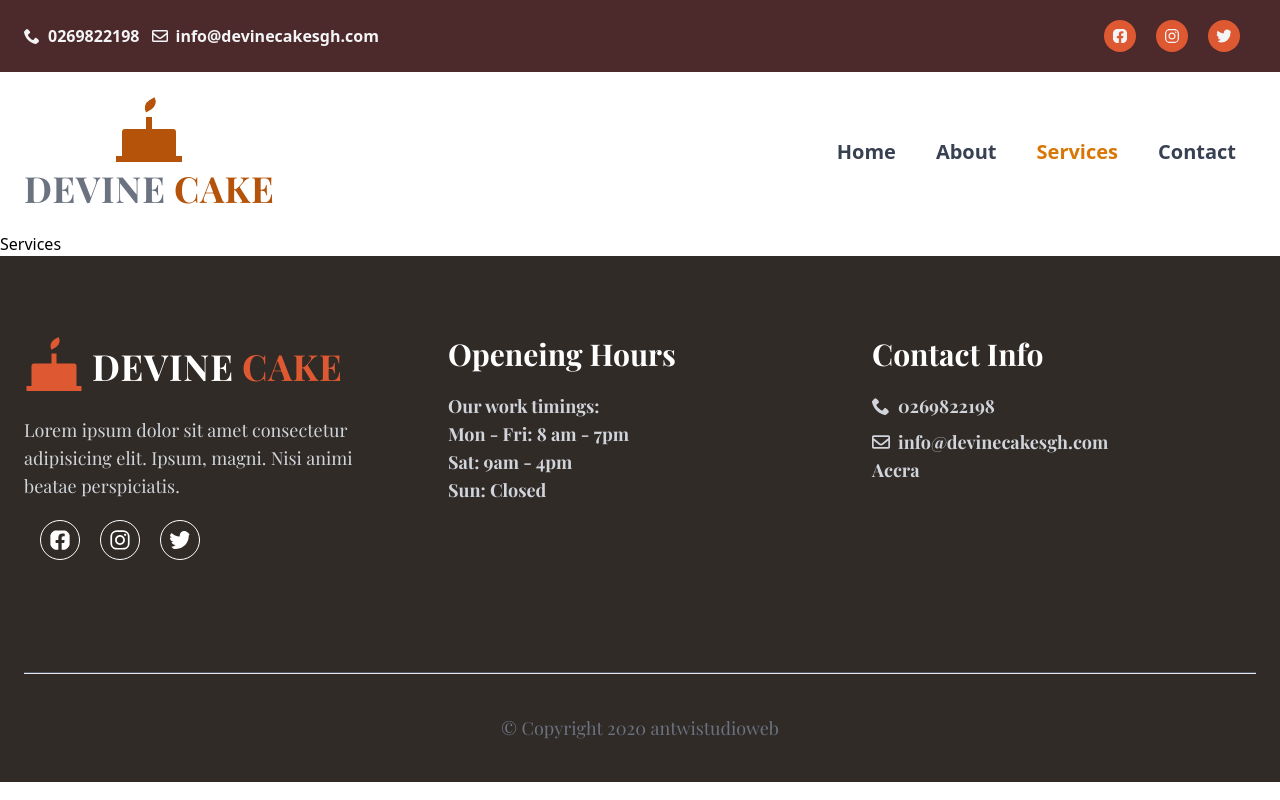
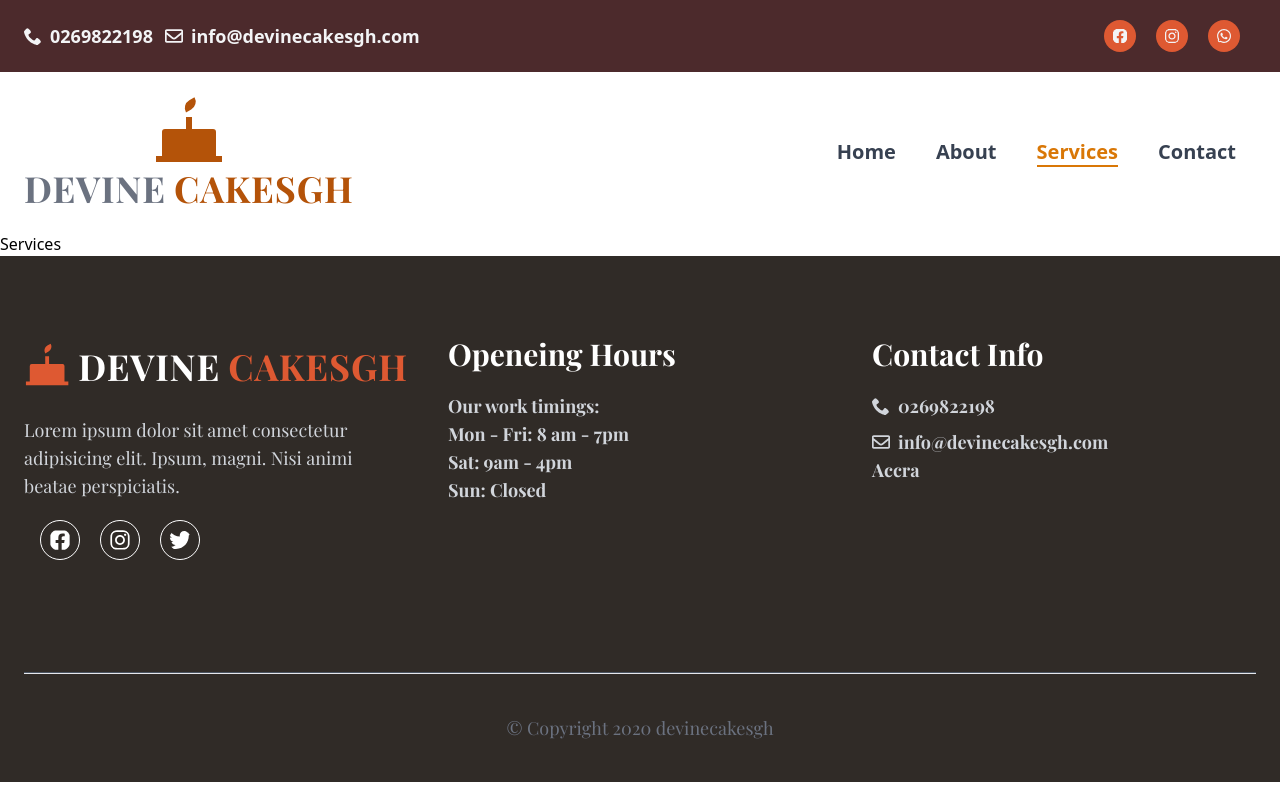
Before and after one commit to samuel-antwi/divine-cake, a Next.js app: page /services in a window 1280 px wide. Built offline with nearby package versions, Linux system fonts and the light colour scheme; a web font is replaced by a local one.

Commit message:
added whatsApp link

```diff
--- a/components/Footer.jsx
+++ b/components/Footer.jsx
@@ -43,7 +43,7 @@ const Footer = () => {
                 <RiCakeFill className='mr-2' size={60} />
                 <div className='flex items-center font-extrabold md:text-4xl text-xl tracking-wide '>
                   <span className=' text-white mr-2'>DEVINE</span>{' '}
-                  <span className='cake'>CAKE</span>
+                  <span className='cake'>CAKESGH</span>
                 </div>
               </a>
             </Link>
@@ -106,7 +106,7 @@ const Footer = () => {
         </div>
         <div className='border border-gray-600 w-full'></div>
         <div className='py-10 text-center text-gray-500 text-lg'>
-          <p>&copy; Copyright 2020 antwistudioweb</p>
+          <p>&copy; Copyright 2020 devinecakesgh</p>
         </div>
       </div>
       {isTop && (
--- a/components/Navbar.jsx
+++ b/components/Navbar.jsx
@@ -21,11 +21,11 @@ const Navbar = () => {
         <div className='container mx-auto px-6'>
           <div className='flex justify-between items-center'>
             <Link href='/'>
-              <a className='logo flex items-center flex-col text-yellow-700 font-extrabold md:text-4xl text-xl tracking-wide'>
+              <a className='logo flex items-center flex-col text-yellow-700 font-extrabold md:text-4xl tracking-wide'>
                 <RiCakeFill className='text-yellow-700 md:text-7xl text-4xl' />
                 <div className='flex items-center'>
                   <span className='text-gray-500 mr-2'>DEVINE</span>{' '}
-                  <span className='cake'>CAKE</span>
+                  <span className='cake'>CAKESGH</span>
                 </div>
               </a>
             </Link>
@@ -33,7 +33,9 @@ const Navbar = () => {
               <Link href='/'>
                 <a
                   className={`font-bold md:text-xl hover:text-yellow-600 ${
-                    home ? 'text-yellow-600' : 'text-gray-700'
+                    home
+                      ? 'text-yellow-600 border-b-2 border-yellow-600'
+                      : 'text-gray-700'
                   }`}>
                   Home
                 </a>
@@ -41,7 +43,9 @@ const Navbar = () => {
               <Link href='/about'>
                 <a
                   className={`font-bold md:text-xl hover:text-yellow-600  ${
-                    about ? 'text-yellow-600' : 'text-gray-700'
+                    about
+                      ? 'text-yellow-600 border-b-2 border-yellow-600'
+                      : 'text-gray-700'
                   } `}>
                   About
                 </a>
@@ -49,7 +53,9 @@ const Navbar = () => {
               <Link href='/services'>
                 <a
                   className={`font-bold md:text-xl hover:text-yellow-600  ${
-                    services ? 'text-yellow-600' : 'text-gray-700'
+                    services
+                      ? 'text-yellow-600 border-b-2 border-yellow-600'
+                      : 'text-gray-700'
                   }`}>
                   Services
                 </a>
@@ -57,7 +63,9 @@ const Navbar = () => {
               <Link href='/contact'>
                 <a
                   className={`font-bold md:text-xl hover:text-yellow-600  ${
-                    contact ? 'text-yellow-600' : 'text-gray-700'
+                    contact
+                      ? 'text-yellow-600 border-b-2 border-yellow-600'
+                      : 'text-gray-700'
                   } `}>
                   Contact
                 </a>
--- a/components/SpecialCake.jsx
+++ b/components/SpecialCake.jsx
@@ -4,25 +4,33 @@ const SpecialCake = () => {
   return (
     <Div className='bg-cover bg-center bg-no-repeat relative'>
       <div className='overlay'>
-        <div className='text-white py-10 w-full px-10 lg:w-11/12 xl:w-9/12 mx-auto'>
-          <div className='lg:grid lg:grid-cols-2 '>
-            <div className='col-span-1 mr-5 pt-10 md:pt-10'>
-              <Image
-                src='/img/special-cake.jpg'
-                width={700}
-                height={350}
-                layout='responsive'
+        <div className='text-white py-10 lg:w-11/12 xl:w-9/12 mx-auto'>
+          <div className='md:grid md:grid-cols-2'>
+            <div className='col-span-1 pt-10 md:pt-10'>
+              <img
+                className='object-center'
+                style={{ width: 543, height: 543, objectFit: 'cover' }}
+                src='/img/happy-customer.jpg'
+                alt='Customer with cake'
               />
+              {/* <Image
+                src='/img/happy-customer.jpg'
+                width={543}
+                height={543}
+                layout='fill'
+                objectFit='cover'
+                quality={100}
+              /> */}
             </div>
-            <div className='col-span-1 md:border-l  md:px-12 px-6 py-5'>
-              <h1 className='xl:text-6xl md:text-4xl  text-2xl title font-bold tracking-wide mb-5'>
+            <div className='col-span-1 xl:border-l px-6  md:px-12  py-5'>
+              <h1 className='xl:text-6xl md:text-4xl text-2xl title font-bold tracking-wide mb-5'>
                 Our Special Cake
               </h1>
               <p className='mb-10 md:text-2xl text-gray-200 tracking-wide'>
                 Lorem ipsum dolor sit amet consectetur adipisicing elit. Quidem,
                 praesentium? Similique ipsa voluptatum quisquam molestiae.
               </p>
-              <button className='bg-white text-yellow-800 py-4 px-12 font-bold md:text-xl tracking-wide rounded-full hover:bg-yellow-800 hover:text-white hover:border-gray-50 border'>
+              <button className='bg-white text-yellow-800 py-2 px-8  md:py-4 md:px-12 font-bold md:text-xl tracking-wide rounded-full hover:bg-yellow-800 hover:text-white hover:border-gray-50 border'>
                 Our Cakes
               </button>
             </div>
--- a/components/TopNavbar.jsx
+++ b/components/TopNavbar.jsx
@@ -5,22 +5,24 @@ import {
   FaInstagram,
   FaTwitter,
   FaRegEnvelope,
+  FaWhatsapp,
 } from 'react-icons/fa';
 import styled from 'styled-components';
+import ReactTooltip from 'react-tooltip';
 
 const TopNavbar = () => {
   return (
     <Div className='text-gray-100 py-5'>
       <div className='container '>
         <div className='md:flex md:justify-between '>
-          <div className='flex  mb-5 md:mb-0'>
+          <div className='flex xs:text-xs md:text-lg mb-5 md:mb-0'>
             <div className='flex items-center mr-3'>
               <ImPhone className='mr-2' />
               <a className='font-bold' href='tel: 0243562686'>
                 0269822198
               </a>
             </div>
-            <div className='hidden md:flex items-center'>
+            <div className='flex items-center'>
               <FaRegEnvelope className='mr-2' />
               <a className='font-bold' href='mailto: divinecake@gmail.com'>
                 info@devinecakesgh.com
@@ -39,9 +41,9 @@ export default TopNavbar;
 export const SocialMediaIcons = () => {
   return (
     <SocilaMediaStyles>
-      <div className=' flex items-center px-4'>
+      <div className='flex items-center px-4 justify-center  justify-items-center'>
         <div>
-          <a href='/'>
+          <a data-tip='Facebook' href='/'>
             <FaFacebookSquare
               className='w-8 h-8 social__links  rounded-full p-2 transition duration-300 ease-in-out transform hover:-translate-y-1 hover:scale-105 '
               size={20}
@@ -49,7 +51,7 @@ export const SocialMediaIcons = () => {
           </a>
         </div>
         <div className='mx-5'>
-          <a href='/'>
+          <a data-tip='Instagram' href='/'>
             <FaInstagram
               className='w-8 h-8 social__links  rounded-full p-2 transition duration-300 ease-in-out transform hover:-translate-y-1 hover:scale-105'
               size={20}
@@ -57,14 +59,15 @@ export const SocialMediaIcons = () => {
           </a>
         </div>
         <div>
-          <a href='/'>
-            <FaTwitter
+          <a data-tip='WhatsApp' href='https://wa.me/233269822198'>
+            <FaWhatsapp
               className='w-8 h-8 social__links  rounded-full p-2 transition duration-300 ease-in-out transform hover:-translate-y-1 hover:scale-105'
               size={20}
             />
           </a>
         </div>
       </div>
+      <ReactTooltip />
     </SocilaMediaStyles>
   );
 };
--- a/package.json
+++ b/package.json
@@ -15,10 +15,12 @@
     "hamburger-react": "^2.4.0",
     "next": "10.0.0",
     "react": "17.0.1",
+    "react-countup": "^4.3.3",
     "react-dom": "17.0.1",
     "react-icons": "^4.1.0",
     "react-rating": "^2.0.5",
     "react-slick": "^0.27.13",
+    "react-tooltip": "^4.2.11",
     "slick-carousel": "^1.8.1",
     "styled-components": "^5.2.1"
   },
--- a/pages/index.jsx
+++ b/pages/index.jsx
@@ -21,16 +21,16 @@ export default function Home({ products, testimonies }) {
           <div
             data-aos='fade-up'
             data-aos-duration={2000}
-            className='absolute md:inset-0 p-4 flex items-center justify-center'>
-            <div className='max-h-full max-w-4xl '>
+            className='absolute inset-0 px-6 md:w-10/12 2xl:w-7/12 mx-auto flex items-center justify-center '>
+            <div>
               <h1 className='title text-2xl tracking-wider md:text-7xl font-extrabold text-gray-100 mb-5'>
-                The Best Cakes and Bread
+                The Best Cakes and Pastries
               </h1>
-              <p className='md:text-2xl md:mb-10 mb-5'>
+              <p className='md:text-2xl text-gray-300 md:mb-10 mb-5'>
                 Are you looking for one of the best cakes to celebrate your
                 anniversary? You have come to the right place. With Divine Cake,
-                we make sure the cake you cut today remains a memorable moment
-                just as the occassion you are celebrating.
+                we make sure the cake you cut today leaves you with a memorable
+                moment just as the occassion you are celebrating.
               </p>
               <button className='md:text-2xl font-bold hero__btn md:py-4 px-8 py-2 rounded-full hover:bg-yellow-900'>
                 View Our Cakes
@@ -39,9 +39,9 @@ export default function Home({ products, testimonies }) {
           </div>
         </div>
       </Div>
-      <MainServices />
       <FeaturedProducts products={products} />
       <SpecialCake />
+      <MainServices />
       <Testimony testimonies={testimonies} />
     </Layout>
   );
--- a/tailwind.config.js
+++ b/tailwind.config.js
@@ -7,6 +7,14 @@ module.exports = {
       center: true,
       padding: '1.5rem',
     },
+    screens: {
+      xs: '320px',
+      sm: '640px',
+      md: '768px',
+      lg: '1024px',
+      xl: '1280px',
+      '2xl': '1536px',
+    },
   },
   variants: {
     extend: {},
```
Also changed, not shown: public/img/happy-customer.jpg (added), 1 other file (tests, documents, lock files or other folders).
